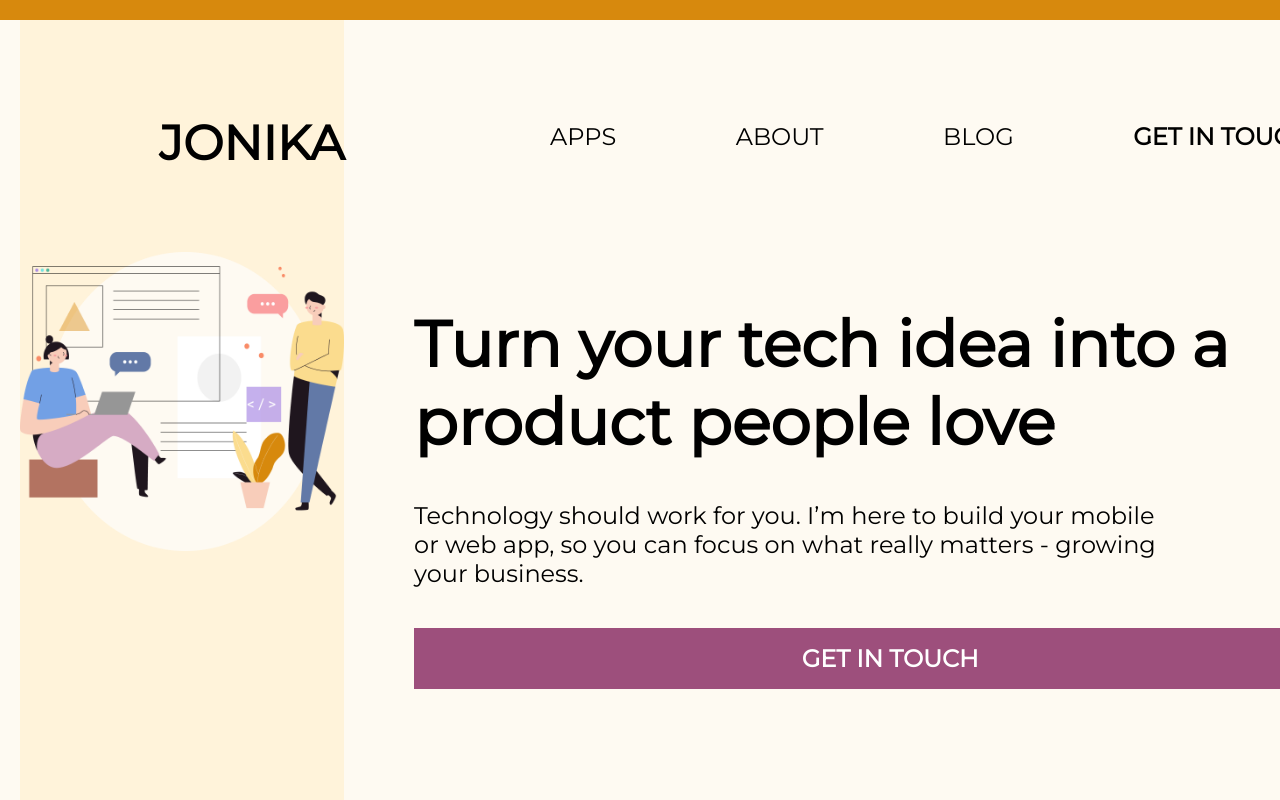
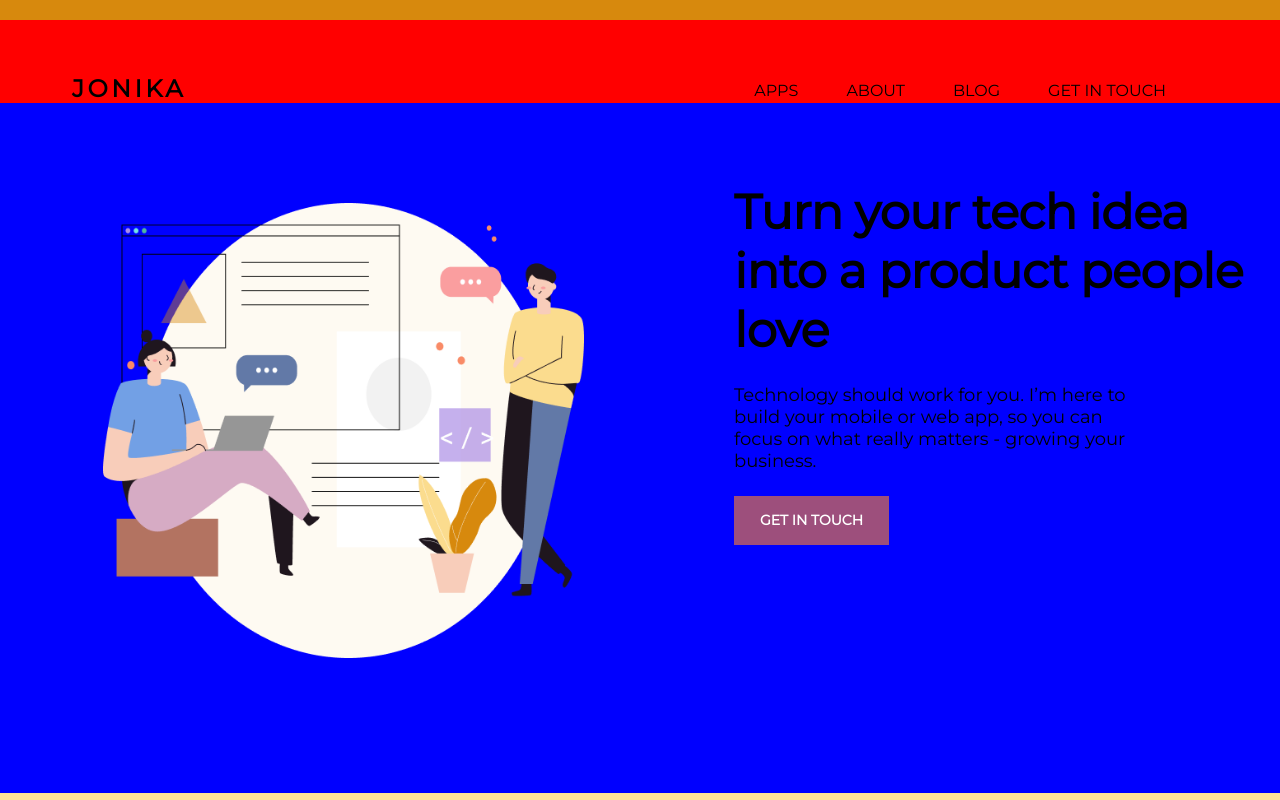
Before and after one commit to linas19/Erika_HomePage, a Next.js app: page / in a window 1280 px wide. Shown: the top 800 px of the page. Built offline with nearby package versions, Linux system fonts and the light colour scheme.

Commit message:
added firstPage as component

```diff
--- /dev/null
+++ b/pages/homePage/firstPage.js
@@ -0,0 +1,37 @@
+import Image from "next/image.js";
+import styles from "../../styles/FirstPage.module.scss";
+
+export default function FirstPage() {
+  const onClick = () => {
+    bottomRef.current.scrollIntoView();
+  };
+  return (
+    <div className={styles.firstPage}>
+      <div className={styles.firstPageLeft}>
+        <div className={styles.firstImage}>
+          <Image
+            src="/example-scene-1.png"
+            width={584}
+            height={553}
+            alt="Image1"
+          />
+        </div>
+      </div>
+      <div className={styles.firstPageRight}>
+        <div className={styles.firstPageRightTitle}>
+          Turn your tech idea into a product people love
+        </div>
+        <div className={styles.firstPageRightText}>
+          Technology should work for you. I’m here to build your mobile or web
+          app, so you can focus on what really matters - growing your business.
+        </div>
+        <div className={styles.getInTouchDiv}>
+        <button className={styles.getInTouchButton} onClick={onClick}>
+          GET IN TOUCH
+        </button>
+        </div>
+
+      </div>
+    </div>
+  );
+}
--- a/pages/index.js
+++ b/pages/index.js
@@ -7,6 +7,7 @@ import { FontAwesomeIcon } from '@fortawesome/react-fontawesome'
 import { useState } from 'react'
 import Link from 'next/link'
 import NavBar from './components/navbar.js'
+import FirstPage from './homePage/firstPage.js'
 
 export default function Home() {
   const [name, setName] = useState('')
@@ -55,7 +56,10 @@ export default function Home() {
         <link rel="stylesheet" href="https://cdnjs.cloudflare.com/ajax/libs/font-awesome/4.7.0/css/font-awesome.min.css"></link>
       </Head>
       <body>
-        <div className={styles.topLine}></div>
+        <NavBar />
+        <FirstPage />
+
+        {/* <div className={styles.topLine}></div>
         <div className={styles.firstPage}>
           <div className={styles.firstPageLeftSide}>
             <div className={styles.title}>JONIKA</div>
@@ -92,7 +96,7 @@ export default function Home() {
               <button className={styles.getInTouchButton} onClick={onClick}>GET IN TOUCH</button>
             </div>
           </div>
-        </div>
+        </div> */}
         <div className={styles.secondPage}>
           <div className={styles.threePointsBackGround}>
             <div className={styles.threePoints}>
--- /dev/null
+++ b/styles/FirstPage.module.scss
@@ -0,0 +1,58 @@
+.firstPage {
+  display: flex;
+  margin: auto;
+  max-width: 1441px;
+  padding-bottom: 131px;
+  background-color: blue;
+  .firstPageLeft {
+    .firstImage {
+      padding-top: 100px;
+      padding-left: 103px;
+      min-width: 584px;
+      min-height: 553px;
+    }
+  }
+  .firstPageRight {
+    padding-top: 80px;
+    padding-left: 150px;
+    display: flex;
+    flex-direction: column;
+    .firstPageRightTitle {
+        max-width: 650px;
+        font-family: Montserrat;
+        font-style: normal;
+        font-weight: 800;
+        font-size: 48px;
+        line-height: 59px;
+        letter-spacing: -0.01em;
+        padding-right: 137px;
+    }
+    .firstPageRightText {
+        padding-top: 24px;
+        padding-bottom: 24px;
+        padding-right: 283px;
+        font-family: Montserrat;
+        font-style: normal;
+        font-weight: normal;
+        font-size: 18px;
+        line-height: 22px;
+    }
+    .getInTouchDiv {
+        padding-right: 530px;
+        .getInTouchButton {
+            min-width: 155px;
+            min-height: 49px;
+            border: none;
+            background: #9d4f7c;
+            font-family: Montserrat;
+            font-style: normal;
+            font-weight: 800;
+            font-size: 14px;
+            line-height: 17px;
+            color: #ffffff;
+            outline: none;
+          }
+    }
+
+  }
+}
--- a/styles/Home.module.scss
+++ b/styles/Home.module.scss
@@ -4,7 +4,7 @@
   width: 100%;
 }
 .container {
-  max-width: 1441px;
+  // max-width: 1441px;
   margin:auto;
   // display: flex;
   // justify-content: center;
--- a/styles/Navbar.module.scss
+++ b/styles/Navbar.module.scss
@@ -5,6 +5,7 @@
 }
 .navBar {
     max-width: 1441px;
+    background-color: red;
     margin: auto;
     display: flex;
     flex-direction: row;
@@ -12,9 +13,12 @@
         .navBarLeftTitle {
             padding-top: 54px;
             padding-left: 72px;
+            font-family: Montserrat;
+            font-style: normal;
+            font-weight: 800;
             font-size: 24px;
-            font-family: 'Montserrat', sans-serif;
-            font-weight: bold;
+            line-height: 29px;
+            letter-spacing: 0.15em;
         }
     }
     .navBarRight {
```
Also changed, not shown: public/example-scene-1.png.
